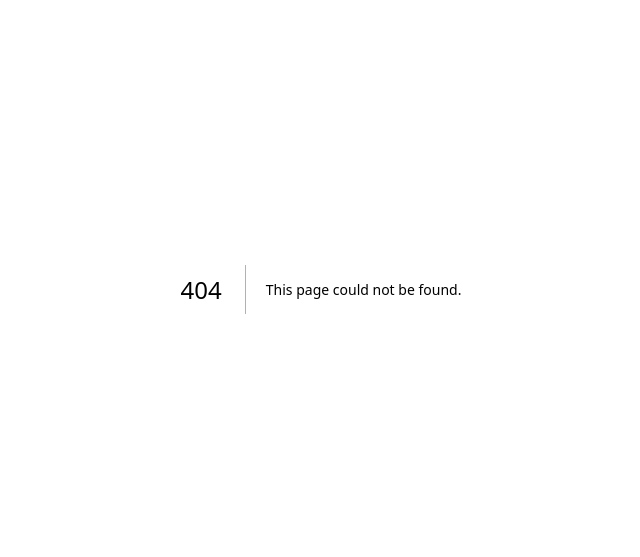
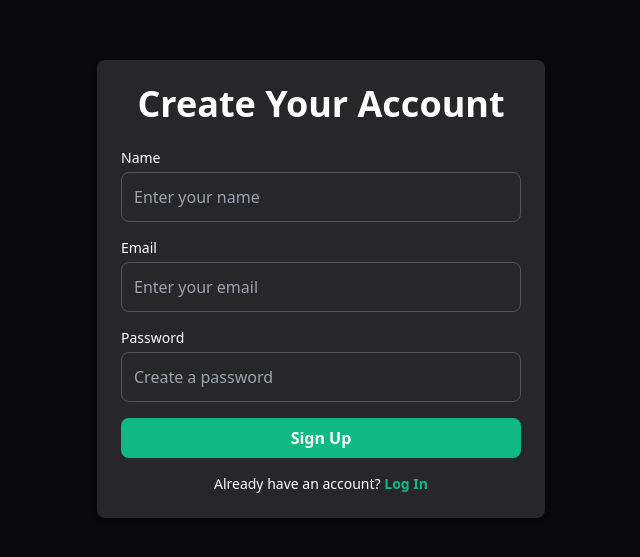
Before and after one commit to sayyed-musab/TaskFlow---Task-Management-Web-App, a Next.js app: page /signup in a window 1280 px wide. Before the commit this address had no page. Shown: the part 111-668 px from the top of the page, without its empty margins (319-959 px from the left). Built offline with nearby package versions, Linux system fonts and the light colour scheme.

Commit message:
Add Signup Page

```diff
--- a/app/globals.css
+++ b/app/globals.css
@@ -1,3 +1,10 @@
 @tailwind base;
 @tailwind components;
 @tailwind utilities;
+
+
+@media only screen and (max-width: 640px) {
+    html {
+        font-size: 14px;
+    }
+}
--- /dev/null
+++ b/app/signup/page.js
@@ -0,0 +1,77 @@
+"use client"
+import { useForm } from 'react-hook-form';
+import Link from 'next/link';
+
+export default function Signup() {
+    const {
+        register,
+        handleSubmit,
+        formState: { errors },
+    } = useForm();
+
+    const onSubmit = (data) => {
+        console.log(data);
+        // signup logic here
+    };
+
+    return (
+        <div className="min-h-screen bg-zinc-950 text-white flex items-center justify-center">
+            <div className="max-w-md w-full px-4 py-6 md:p-6 bg-zinc-800 rounded-lg shadow-md">
+                <h1 className="text-4xl font-bold text-center mb-6">Create Your Account</h1>
+                <form className="space-y-4" onSubmit={handleSubmit(onSubmit)}>
+                    <div>
+                        <label htmlFor="name" className="block text-sm font-medium mb-1">Name</label>
+                        <input
+                            type="text"
+                            id="name"
+                            {...register('name', { required: 'Name is required', minLength: { value: 3, message: "Name must be of at least 3 characters" } })}
+                            className={`w-full p-3 border ${errors.name ? 'border-red-500' : 'border-gray-600'} rounded-lg bg-transparent text-white placeholder-gray-400 focus:outline-none focus:ring-2 focus:ring-emerald-500`}
+                            placeholder="Enter your name"
+                        />
+                        {errors.name && <p className="text-red-500 text-sm mt-1">{errors.name.message}</p>}
+                    </div>
+                    <div>
+                        <label htmlFor="email" className="block text-sm font-medium mb-1">Email</label>
+                        <input
+                            type="email"
+                            id="email"
+                            {...register('email', {
+                                required: 'Email is required',
+                                pattern: {
+                                    value: /^[^@ ]+@[^@ ]+\.[^@ .]{2,}$/,
+                                    message: 'Email is not valid'
+                                }
+                            })}
+                            className={`w-full p-3 border ${errors.email ? 'border-red-500' : 'border-gray-600'} rounded-lg bg-transparent text-white placeholder-gray-400 focus:outline-none focus:ring-2 focus:ring-emerald-500`}
+                            placeholder="Enter your email"
+                        />
+                        {errors.email && <p className="text-red-500 text-sm mt-1">{errors.email.message}</p>}
+                    </div>
+                    <div>
+                        <label htmlFor="password" className="block text-sm font-medium mb-1">Password</label>
+                        <input
+                            type="password"
+                            id="password"
+                            {...register('password', { required: 'Password is required', minLength: { value: 8, message: 'Password must be at least 8 characters' } })}
+                            className={`w-full p-3 border ${errors.password ? 'border-red-500' : 'border-gray-600'} rounded-lg bg-transparent text-white placeholder-gray-400 focus:outline-none focus:ring-2 focus:ring-emerald-500`}
+                            placeholder="Create a password"
+                        />
+                        {errors.password && <p className="text-red-500 text-sm mt-1">{errors.password.message}</p>}
+                    </div>
+                    <div>
+                        <button
+                            type="submit"
+                            className="w-full bg-emerald-500 hover:bg-emerald-600 text-white font-bold py-2 rounded-lg transition duration-300"
+                        >
+                            Sign Up
+                        </button>
+                    </div>
+                </form>
+                <p className="text-center text-sm mt-4">
+                    Already have an account?
+                    <Link href="/login" className="text-emerald-500 hover:text-emerald-400 font-semibold"> Log In</Link>
+                </p>
+            </div>
+        </div>
+    );
+}
```
Also changed, not shown: package.json (+5 -4 lines), 1 other file (tests, documents, lock files or other folders).
